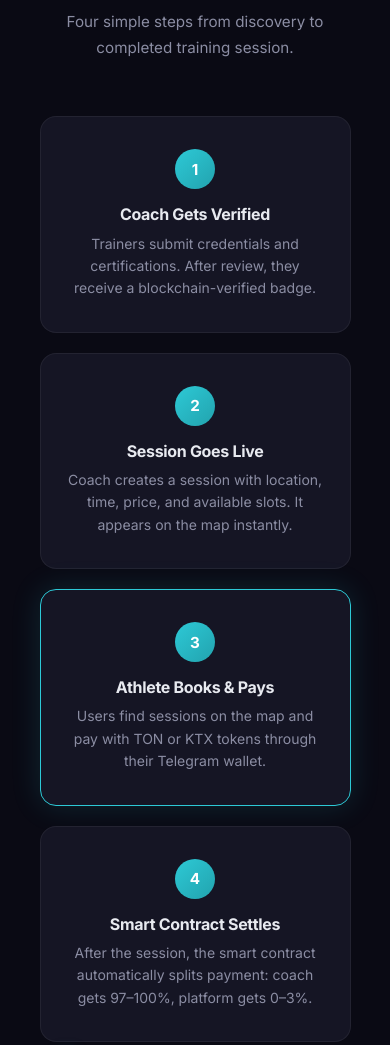
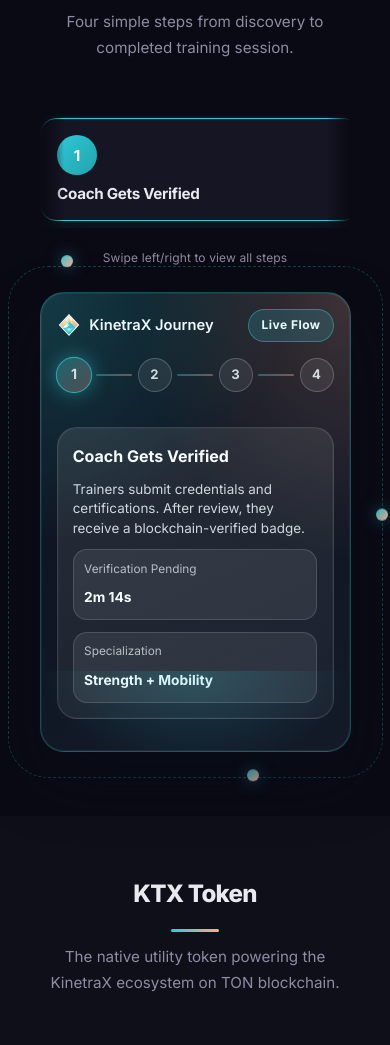
Before and after one commit to kinetrax/kinetra, a website: page index.html in a window 390 px wide. Shown: the part 3724-4769 px from the top of the page. Drawn offline with Linux system fonts and the light colour scheme.

Commit message:
feat: implement horizontal scrolling for 'How It Works' steps with updated styles and mobile-friendly interactions

```diff
--- a/css/styles.css
+++ b/css/styles.css
@@ -864,14 +864,27 @@ header a:hover {
     background: var(--bg-body);
 }
 
+.steps-scroll-area {
+    position: relative;
+}
+
 .steps {
     display: grid;
     grid-template-columns: repeat(4, 1fr);
     gap: 1.25rem;
     margin-bottom: 3rem;
+    align-items: stretch;
+}
+
+.steps-scroll-hint {
+    display: none;
 }
 
 .step {
+    display: flex;
+    flex-direction: column;
+    align-items: center;
+    height: 100%;
     text-align: center;
     padding: 2rem 1.5rem;
     border-radius: var(--radius-lg);
@@ -918,6 +931,7 @@ header a:hover {
     color: var(--text-secondary);
     font-size: 0.875rem;
     line-height: 1.6;
+    flex-grow: 1;
 }
 
 /* ===== How It Works Showcase ===== */
@@ -1060,11 +1074,13 @@ header a:hover {
 
 .flow-panels {
     position: relative;
-    min-height: 230px;
+    height: clamp(250px, 34vw, 300px);
 }
 
 .app-screen {
     display: none;
+    height: 100%;
+    overflow: hidden;
     padding: 1.25rem;
     border-radius: 20px;
     border: 1px solid rgba(255, 255, 255, 0.12);
@@ -2346,8 +2362,83 @@ footer {
         width: 100%;
     }
 
+    .steps-scroll-area::before,
+    .steps-scroll-area::after {
+        content: '';
+        position: absolute;
+        top: 0;
+        bottom: 2.1rem;
+        width: 24px;
+        pointer-events: none;
+        z-index: 2;
+    }
+
+    .steps-scroll-area::before {
+        left: 0;
+        background: linear-gradient(90deg, var(--bg-body), rgba(10, 10, 20, 0));
+    }
+
+    .steps-scroll-area::after {
+        right: 0;
+        background: linear-gradient(270deg, var(--bg-body), rgba(10, 10, 20, 0));
+    }
+
     .steps {
-        grid-template-columns: 1fr;
+        display: flex;
+        gap: 0.75rem;
+        margin-bottom: 1.25rem;
+        overflow-x: auto;
+        scroll-snap-type: x mandatory;
+        -webkit-overflow-scrolling: touch;
+        padding: 0.1rem 0.1rem 0.45rem;
+    }
+
+    .steps::-webkit-scrollbar {
+        height: 6px;
+    }
+
+    .steps::-webkit-scrollbar-thumb {
+        background: linear-gradient(90deg, rgba(45, 201, 214, 0.6), rgba(255, 169, 144, 0.6));
+        border-radius: 999px;
+    }
+
+    .steps::-webkit-scrollbar-track {
+        background: rgba(255, 255, 255, 0.08);
+        border-radius: 999px;
+    }
+
+    .step {
+        min-width: min(82vw, 320px);
+        padding: 1rem;
+        text-align: left;
+        align-items: flex-start;
+        scroll-snap-align: start;
+    }
+
+    .step-number {
+        margin: 0 0 0.65rem;
+    }
+
+    .step h3 {
+        font-size: 0.95rem;
+        margin-bottom: 0;
+    }
+
+    .step p {
+        display: none;
+    }
+
+    .steps-scroll-hint {
+        display: block;
+        margin-top: 0.5rem;
+        text-align: center;
+        font-size: 0.75rem;
+        color: var(--text-secondary);
+        letter-spacing: 0.01em;
+    }
+
+    .phone-mockup {
+        margin-top: 1.5rem;
     }
 
     .roadmap-phases {
@@ -2356,6 +2447,12 @@ footer {
 
     .flow-showcase {
         width: min(100%, 560px);
+    }
+
+    .flow-node {
+        width: 34px;
+        height: 34px;
+        cursor: pointer;
     }
 
     .footer-content {
@@ -2407,6 +2504,9 @@ footer {
     .flow-showcase {
         padding: 1rem;
         border-radius: 24px;
+        height: 460px;
+        display: flex;
+        flex-direction: column;
     }
 
     .flow-track {
@@ -2417,13 +2517,86 @@ footer {
         font-size: 1rem;
     }
 
+    .phone-mockup {
+        min-height: 460px;
+    }
+
     .flow-panels {
-        min-height: 250px;
+        flex: 1;
+        height: auto;
+        min-height: 0;
+        display: flex;
+        align-items: center;
+        justify-content: center;
+    }
+
+    .app-screen {
+        width: 100%;
+        height: auto;
+        max-height: 100%;
+        padding: 0.95rem;
+    }
+
+    .flow-description {
+        font-size: 0.84rem;
+        line-height: 1.45;
+    }
+
+    .flow-stat {
+        padding: 0.6rem 0.65rem;
+    }
+
+    .flow-chip {
+        font-size: 0.74rem;
+        padding: 0.3rem 0.55rem;
     }
 
     .flow-stats,
+    .flow-chip-row,
+    .flow-wallet,
+    .flow-split,
+    .flow-success {
+        margin-top: 0.7rem;
+    }
+
+    .flow-bar {
+        margin-top: 0.65rem;
+    }
+
+    .flow-success {
+        padding: 0.45rem 0.7rem;
+        font-size: 0.78rem;
+    }
+
+    .flow-stats {
+        grid-template-columns: 1fr;
+    }
+
     .flow-split {
-        grid-template-columns: 1fr;
+        grid-template-columns: repeat(2, minmax(0, 1fr));
+        gap: 0.45rem;
+    }
+
+    .app-screen[data-step="4"] .flow-description {
+        line-height: 1.35;
+    }
+
+    .app-screen[data-step="4"] .flow-split {
+        margin-top: 0.55rem;
+    }
+
+    .app-screen[data-step="4"] .split-item {
+        padding: 0.5rem 0.55rem;
+    }
+
+    .app-screen[data-step="4"] .split-item strong {
+        font-size: 0.84rem;
+    }
+
+    .app-screen[data-step="4"] .flow-success {
+        margin-top: 0.45rem;
+        padding: 0.3rem 0.55rem;
+        font-size: 0.72rem;
     }
 
     .selected-language {
--- a/index.html
+++ b/index.html
@@ -347,6 +347,7 @@
             <h2 class="section-title" data-i18n="how_it_works_title">How It Works</h2>
             <p class="section-subtitle" data-i18n="how_it_works_subtitle">Four simple steps from discovery to completed training session.</p>
 
+            <div class="steps-scroll-area">
                 <div class="steps">
                     <div class="step">
                         <div class="step-number">1</div>
@@ -368,6 +369,8 @@
                         <h3 data-i18n="step4_title">Smart Contract Settles</h3>
                         <p data-i18n="step4_desc">After the session, the smart contract automatically splits payment: coach gets 97–100%, platform gets 0–3%.</p>
                     </div>
+                </div>
+                <p class="steps-scroll-hint" data-i18n="how_it_works_swipe_hint">Swipe left/right to view all steps</p>
             </div>
 
             <div class="phone-mockup">
--- a/js/script.js
+++ b/js/script.js
@@ -224,32 +224,62 @@ document.addEventListener('DOMContentLoaded', function() {
 
     // Add click event listeners to steps
     if (steps.length > 0) {
+        let currentStepIndex = 0;
+        let autoRotateInterval = null;
+
+        function stopAutoRotate() {
+            if (autoRotateInterval) {
+                clearInterval(autoRotateInterval);
+                autoRotateInterval = null;
+            }
+        }
+
         steps.forEach((step, index) => {
             step.addEventListener('click', function() {
                 activateStep(index);
+                currentStepIndex = index;
+                stopAutoRotate();
             });
 
             // Add hover event listeners for desktop
             step.addEventListener('mouseenter', function() {
                 activateStep(index);
+                currentStepIndex = index;
+            });
+
+            step.addEventListener('touchstart', function() {
+                activateStep(index);
+                currentStepIndex = index;
+                stopAutoRotate();
+            }, { passive: true });
+        });
+
+        // Allow interacting directly with the journey nodes (mobile-friendly controls)
+        flowNodes.forEach((node, index) => {
+            node.addEventListener('click', function() {
+                activateStep(index);
+                currentStepIndex = index;
+                stopAutoRotate();
             });
         });
 
         // Initialize with the first step active
         activateStep(0);
 
-        // Auto-rotate through steps every 3 seconds
-        let currentStepIndex = 0;
-        const autoRotateInterval = setInterval(() => {
-            currentStepIndex = (currentStepIndex + 1) % steps.length;
-            activateStep(currentStepIndex);
-        }, 3000);
+        // Auto-rotate through steps on larger screens only
+        const isMobileViewport = window.matchMedia('(max-width: 768px)').matches;
+        if (!isMobileViewport) {
+            autoRotateInterval = setInterval(() => {
+                currentStepIndex = (currentStepIndex + 1) % steps.length;
+                activateStep(currentStepIndex);
+            }, 3000);
+        }
 
         // Stop auto-rotation when user interacts with steps
         const stepsContainer = document.querySelector('.steps');
         if (stepsContainer) {
             stepsContainer.addEventListener('mouseenter', () => {
-                clearInterval(autoRotateInterval);
+                stopAutoRotate();
             });
         }
     }
--- a/js/translations.js
+++ b/js/translations.js
@@ -72,6 +72,7 @@ const translations = {
         // How It Works
         "how_it_works_title": "How It Works",
         "how_it_works_subtitle": "Four simple steps from discovery to completed training session.",
+        "how_it_works_swipe_hint": "Swipe left/right to view all steps",
         "step1_title": "Coach Gets Verified",
         "step1_desc": "Trainers submit credentials and certifications. After review, they receive a blockchain-verified badge.",
         "step2_title": "Session Goes Live",
@@ -492,6 +493,7 @@ const translations = {
         // How It Works
         "how_it_works_title": "Как это работает",
         "how_it_works_subtitle": "Четыре простых шага от поиска до завершённой тренировки.",
+        "how_it_works_swipe_hint": "Свайпните влево/вправо, чтобы увидеть все шаги",
         "step1_title": "Тренер проходит верификацию",
         "step1_desc": "Тренеры предоставляют документы и сертификаты. После проверки получают верифицированный значок на блокчейне.",
         "step2_title": "Тренировка появляется на карте",
```
Lines whose indentation alone changed are shown as unchanged.
